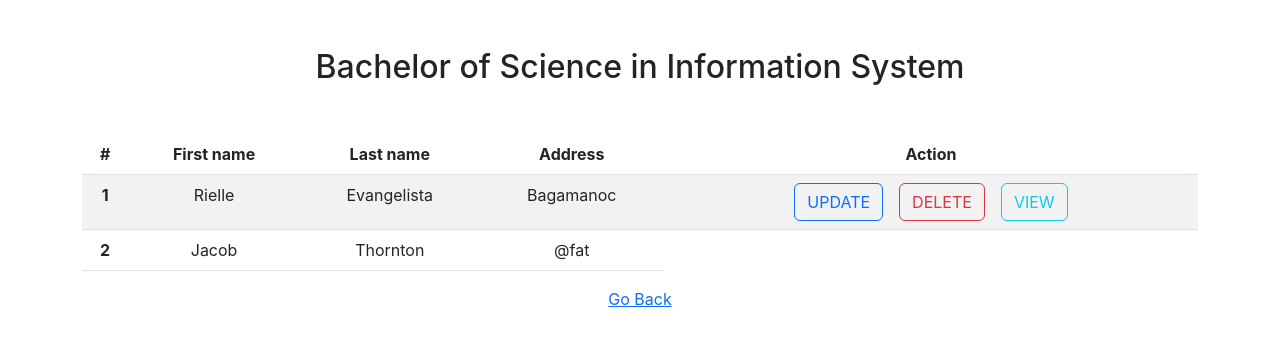
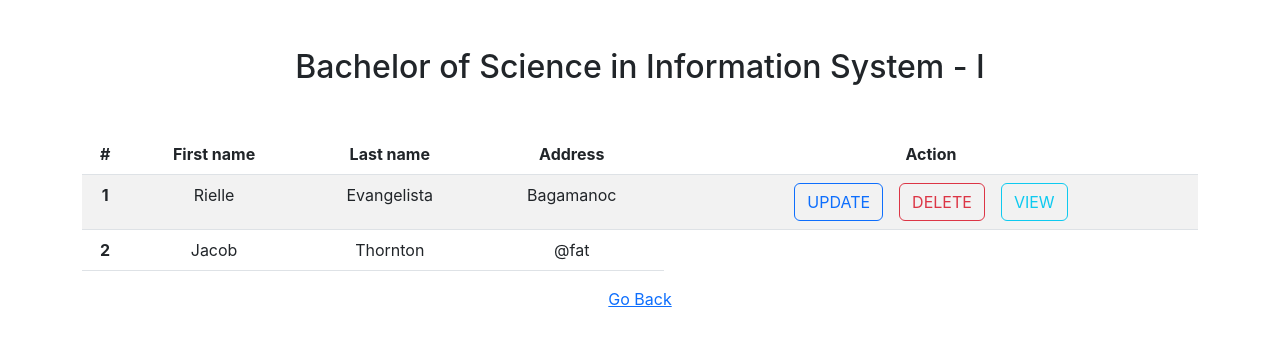
Before and after one commit to KingNelx/Client-2x, a React (Create React App) app: page /bsis1 in a window 1280 px wide. Shown: the top 346 px of the page. Built offline with nearby package versions, Linux system fonts and the light colour scheme.

Commit message:
added button components

```diff
--- a/src/BSIS/Bsis1.jsx
+++ b/src/BSIS/Bsis1.jsx
@@ -3,7 +3,7 @@ import { Link } from "react-router-dom"
 const Bsis1 = () => {
     return (
         <div className="container text-center mt-5">
-            <h2 className="mb-5">Bachelor of Science in Information System</h2>
+            <h2 className="mb-5">Bachelor of Science in Information System - I</h2>
             <table class="table table-striped">
                 <thead>
                     <tr>
--- a/src/BSIS/Bsis2.jsx
+++ b/src/BSIS/Bsis2.jsx
@@ -3,7 +3,7 @@ import { Link } from "react-router-dom"
 const Bsis2 = () => {
     return (
         <div className="container text-center mt-5">
-            <h2 className="mb-5">Bachelor of Science in Information System</h2>
+            <h2 className="mb-5">Bachelor of Science in Information System - II</h2>
             <table class="table table-striped">
                 <thead>
                     <tr>
```
Also changed, not shown: src/Components/Buttons.jsx (added, +11 -0 lines).
